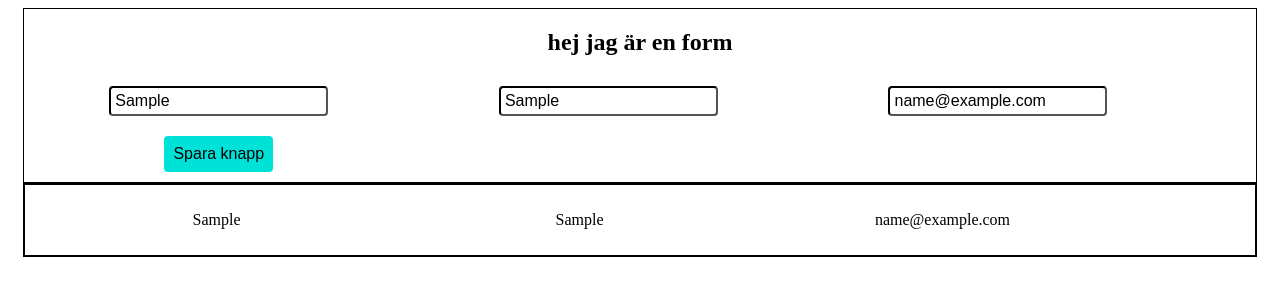
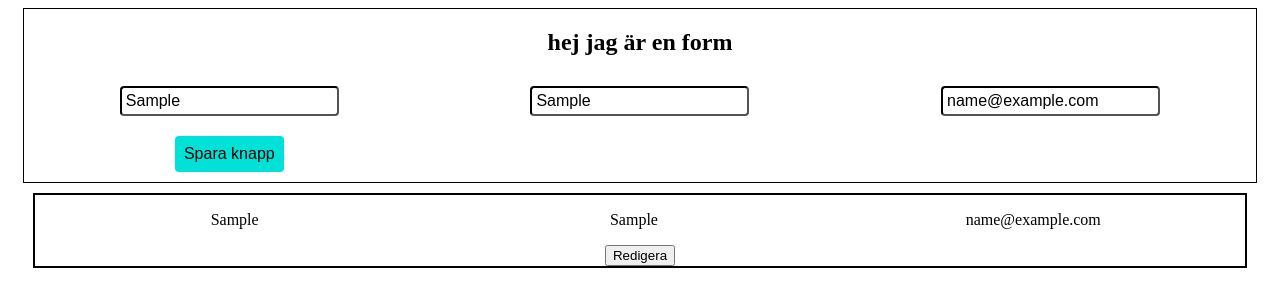
Before and after one commit to KevinCarvajal/Vanilla-Javascript, a website: page www/index.html in a window 1280 px wide. Both pictures are taken after typing "Sample", "Sample", "name@example.com" into the empty fields and a click on the button "Spara knapp". Drawn offline with Linux system fonts and the light colour scheme.

Commit message:
If states/ new elements / added new button
If states inserted  aswell as new elements gets created when we press on Save button. Also added a button that will have a function to edit

```diff
--- a/www/form.js
+++ b/www/form.js
@@ -104,45 +104,56 @@ document.getElementById('save').onclick = function() {
     let save = document.getElementById('saving').value;
     let save2 =  document.getElementById("saving2").value;
     let save3 = document.getElementById("saving3").value;
-    // if(input.value === "" ||
-    //    input2.value ==="" ||
-    //    input3.value === ""){
-    //     alert("Pls fill in ALL fields")
-    //     return false;
-    // }
+
+    if(input.value === "" ||
+       input2.value ==="" ||
+       input3.value === ""){
+        alert("Please fill in all the input fields")
+        return false;
+    }
 
 
-    //create p elements if input is changed..
     if(input.value === input.value ||
     input2.value === input2.value ||
     input3.value === input3.value){
+        //create p elements if input is changed..
         let infoName =  document.createElement('p');
         infoName.setAttribute('class', 'Name');
+        infoName.setAttribute('id', 'myName');
         let infoPhone = document.createElement('p');
         infoPhone.setAttribute('class', 'Phone');
         let infoEmail = document.createElement('p');
         infoEmail.setAttribute('class', 'Email');
+        //Edit button
+        let infoEdit = document.createElement('button');
+        infoEdit.setAttribute('id', 'Edit');
+        infoEdit.innerHTML = 'Redigera';
 
+        //div inside contact.
         let infodiv = document.createElement('div')
         infodiv.setAttribute('class', 'contact-info')
         contactdiv.append(infodiv);
 
+        //div inside contact-info
         let testdiv = document.createElement('div')
-        testdiv.setAttribute('class', 'test')
+        testdiv.setAttribute('class', 'info')
         infodiv.append(testdiv);
 
-
+       //type out the value that was written in input
         infoName.innerHTML = input.value;
         infoPhone.innerHTML = input2.value;
         infoEmail.innerHTML = input3.value;
 
-        testdiv.append(infoName,infoPhone,infoEmail)
-        console.log(infoName,infoPhone,infoEmail)
+        testdiv.append(infoName,infoPhone,infoEmail, infoEdit)
 
     }
 
+    document.getElementById('Edit').onclick = function(){
+        // document.getElementById("myName").contentEditable = true;
+          console.log("The p element inside Contact-Info should be editable.");
+        event.preventDefault()
+    }
 
-    //create a p tag and insert the value of input
 
     //alerting when button is pressed the values
     console.log("Name: " + save + " "+ "\n" + "Phone: " + save2 + "\n" + "Email: " + save3)
--- a/www/style.css
+++ b/www/style.css
@@ -9,8 +9,8 @@
 
 .col {
     float: left;
-    width: 30%;
-    padding: 10px;
+    width: 33.33%;
+    padding: 10px 0px;
     text-align: center;
     /* Should be removed. Only for demonstration */
   }
@@ -63,9 +63,12 @@ form{
 .contact-info{
     text-align: center;
     padding: 10px;
+}
+
+.info{
     border: 2px solid black;
 }
-.test:after{
+.info:after{
         content: "";
         display: table;
         clear: both;
@@ -73,5 +76,5 @@ form{
 
 .Name,.Phone, .Email{
     float: left;
-    width: 30%;
+    width: 33%;
 }
```
